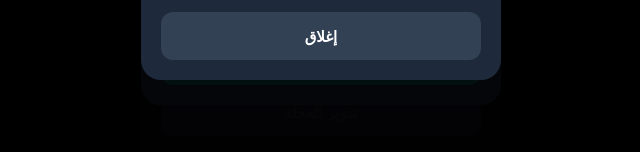
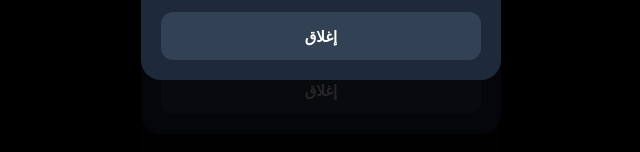
Before and after one commit to alzaem999/Win-cash-, a website: page index.html in a window 1280 px wide. Shown: the part 394-546 px from the top of the page, 319-959 px from the left. Drawn offline with Linux system fonts and the light colour scheme; no server answers.

Commit message:
Fix layout and full HTML structure

```diff
--- a/index.html
+++ b/index.html
@@ -27,12 +27,8 @@
     .card-box { background: #0f172a; border: 1px solid #334155; padding: 15px; border-radius: 12px; margin-bottom: 15px; }
     input, select { width: 100%; padding: 12px; background: #0f172a; border: 1px solid #334155; border-radius: 10px; color: #fff; margin-bottom: 10px; outline: none; }
     .hidden { display: none; }
-
-    /* modal / overlays */
     .modal { position: fixed; top:0; left:0; right:0; bottom:0; background: rgba(0,0,0,0.85); display:flex; justify-content:center; align-items:center; z-index: 100; padding: 20px; }
     .modal-content { background: #1e293b; padding: 20px; border-radius: 20px; text-align: center; width: 100%; max-width: 360px; }
-
-    /* wheel style */
     .wheel-container { position: relative; width: 200px; height: 200px; margin: 0 auto 15px; }
     .wheel { width: 100%; height: 100%; border-radius: 50%; border: 5px solid #f59e0b; transition: transform 4s cubic-bezier(0.15, 0.99, 0.18, 1); background: conic-gradient(#3b82f6 0 90deg, #10b981 90deg 180deg, #8b5cf6 180deg 270deg, #ef4444 270deg 360deg); }
     .wheel-pointer { position: absolute; top: -10px; left: 50%; transform: translateX(-50%); width: 0; height: 0; border-left: 10px solid transparent; border-right: 10px solid transparent; border-top: 20px solid #fff; z-index: 10; }
@@ -42,7 +38,6 @@
   <div class="app-container">
     <div class="header"><h1>💰 WinCash Pro</h1></div>
 
-    <!-- Auth -->
     <div id="auth-screen" class="card-box">
       <div class="section-title">تسجيل الدخول / إنشاء حساب</div>
       <input type="email" id="email" placeholder="البريد الإلكتروني">
@@ -51,7 +46,6 @@
       <button class="btn btn-green" onclick="handleAuth('register')">إنشاء حساب جديد</button>
     </div>
 
-    <!-- Main -->
     <div id="main-screen" class="hidden">
       <div class="balance-card">
         <span>رصيد النقاط الحالية</span>
@@ -81,7 +75,6 @@
     </div>
   </div>
 
-  <!-- Wheel Modal -->
   <div id="wheel-modal" class="modal hidden">
     <div class="modal-content">
       <div class="section-title">🎡 جرب حظك الآن!</div>
@@ -90,20 +83,19 @@
         <div id="wheel" class="wheel"></div>
       </div>
       <button id="spin-btn" class="btn btn-purple" onclick="spinWheel()">تدوير العجلة</button>
-      <button class="btn btn-dark" onclick="closeModal('wheel-modal')">إغلاق</button>
+      <button class="btn btn-dark" style="margin-top:10px;" onclick="closeModal('wheel-modal')">إغلاق</button>
     </div>
   </div>
 
-  <!-- Ad Modal -->
   <div id="ad-modal" class="modal hidden">
     <div class="modal-content">
       <div class="section-title">📺 جاري مشاهدة الإعلان</div>
       <p style="margin: 20px 0;">انتظر <b id="ad-timer" style="color:#f59e0b; font-size: 22px;">10</b> ثوانٍ للحصول على +50 نقطة</p>
       <button id="ad-claim-btn" class="btn btn-green" disabled onclick="claimAdReward()">استلام المكافأة</button>
+      <button class="btn btn-dark" style="margin-top:10px;" onclick="closeModal('ad-modal')">إغلاق</button>
     </div>
   </div>
 
-  <!-- Admin Modal -->
   <div id="admin-modal" class="modal hidden">
     <div class="modal-content" style="max-height: 80vh; overflow-y: auto;">
       <div class="section-title">📋 طلبات السحب المعلقة</div>
@@ -163,7 +155,6 @@
           userData = doc.data();
           document.getElementById('points').innerText = userData.points || 0;
 
-          // Check daily bonus
           const now = Date.now();
           const dailyBtn = document.getElementById('daily-btn');
           if (userData.lastDaily && (now - userData.lastDaily < 86400000)) {
@@ -186,7 +177,6 @@
       alert("تمت إضافة +50 نقطة مكافأة يومية!");
     }
 
-    // Wheel System
     function openWheel() { document.getElementById('wheel-modal').classList.remove('hidden'); }
     function spinWheel() {
       const btn = document.getElementById('spin-btn');
@@ -205,7 +195,6 @@
       }, 4000);
     }
 
-    // Ad System
     let adInterval;
     function openAdModal() {
       document.getElementById('ad-modal').classList.remove('hidden');
@@ -231,7 +220,6 @@
       closeModal('ad-modal');
     }
 
-    // Withdrawal System
     function withdraw() {
       const wallet = document.getElementById('wallet-id').value;
       if (!wallet) return alert("أدخل رقم المحفظة");
@@ -251,7 +239,6 @@
       });
     }
 
-    // Admin System
     function openAdminModal() {
       document.getElementById('admin-modal').classList.remove('hidden');
       const list = document.getElementById('admin-list');
```
